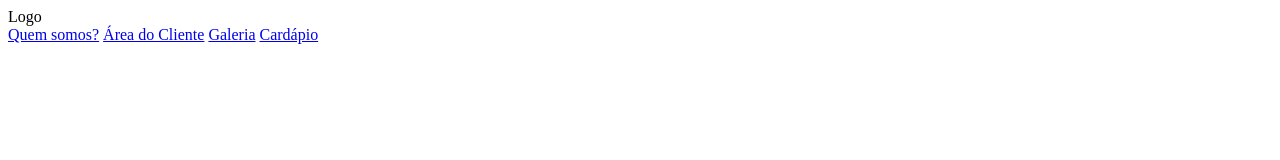
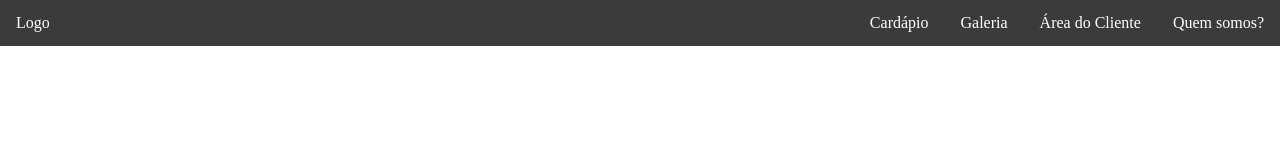
Before and after one commit to arthurvinice/padaria, a plain HTML site: page clientarea.html in a window 1280 px wide. Shown: the top 160 px of the page. Drawn offline with Linux system fonts and the light colour scheme; files that its build step writes are made by us from their sources.

Commit message:
Update clientarea.html

```diff
--- a/clientarea.html
+++ b/clientarea.html
@@ -5,12 +5,12 @@
         <meta http-equiv="X-UA-Compatible" content="IE=edge">
         <meta name="viewport" content="width=device-width, initial-scale=1.0">
         <title>Área do Cliente</title>
-        <link rel="stylesheet" href="css/massa.css">
+        <link rel="stylesheet" href="css/style.css">
     </head>
 
     <body>
         <nav>
-            <div class=""logo>Logo</div>
+            <div class="logo">Logo</div>
             <a href="#">Quem somos?</a>
             <a href="#">Área do Cliente</a>
             <a href="#">Galeria</a>
```
